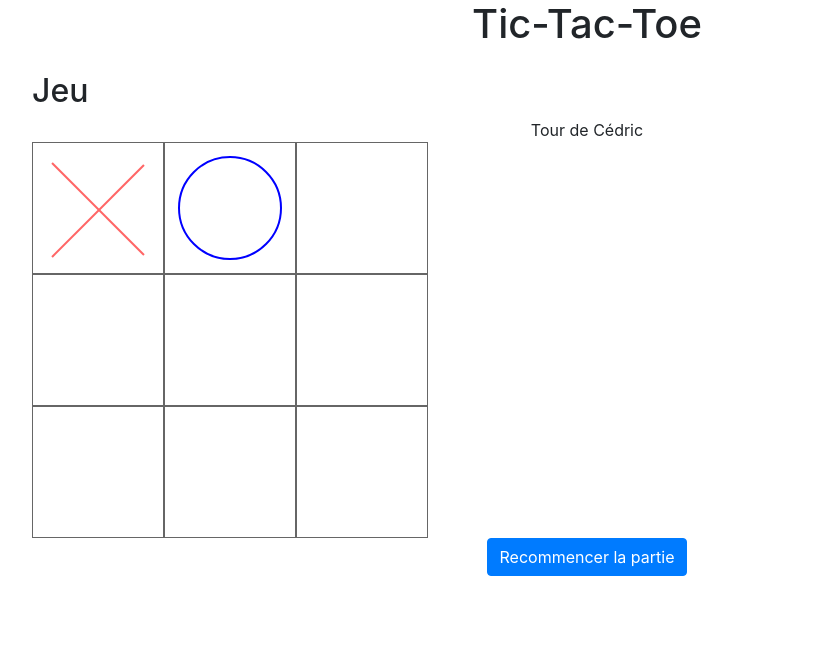
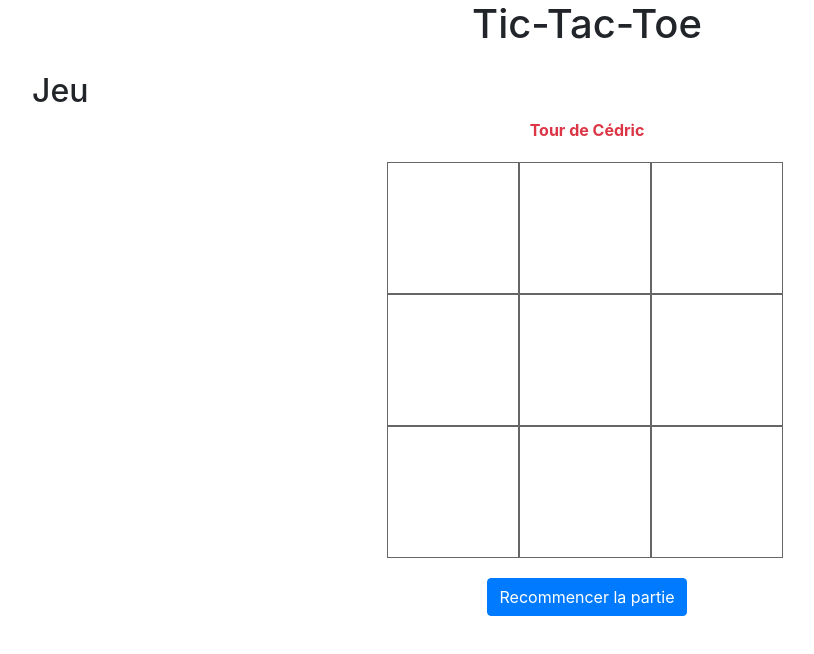
Before and after one commit to Flyingbiker/Angular-tictactoe, an Angular app: page / in a window 1280 px wide. Shown: the top 654 px of the page, without its empty margins (53-867 px from the left). Built offline with nearby package versions, Linux system fonts and the light colour scheme.

Commit message:
use typescript to loop of grid in html

```diff
--- a/src/app/game-page/game-page.component.html
+++ b/src/app/game-page/game-page.component.html
@@ -1,23 +1,13 @@
 <h2>Jeu</h2>
 <div class="text-center">
-    <div>
+    <div class="font-weight-bold text-danger">
         Tour de Cédric
     </div>
 
     <div class="grid">
-        <div class="cell">
-            <div class="cross"></div>
+        <div *ngFor="let cell of grid" class="cell" >
+            <div></div>
         </div>
-        <div class="cell">
-            <div class="circle"></div>
-        </div>
-        <div class="cell"></div>
-        <div class="cell"></div>
-        <div class="cell"></div>
-        <div class="cell"></div>
-        <div class="cell"></div>
-        <div class="cell"></div>
-        <div class="cell"></div>
     </div>
 
 
--- a/src/app/game-page/game-page.component.scss
+++ b/src/app/game-page/game-page.component.scss
@@ -2,6 +2,7 @@
     display: flex;
     flex-wrap: wrap;
     max-width: 400px;
+    margin: 20px auto 20px;
   }
 
   .cell {
--- a/src/app/game-page/game-page.component.ts
+++ b/src/app/game-page/game-page.component.ts
@@ -7,7 +7,15 @@ import { Component, OnInit } from '@angular/core';
 })
 export class GamePageComponent implements OnInit {
 
-  constructor() { }
+  public grid : Array<any> = [];
+
+  private gridSize = 9;
+
+  constructor() {
+    for (let i = 0 ; i < this.gridSize ; i++){
+      this.grid.push(null);
+    }
+  }
 
   ngOnInit(): void {
   }
```
